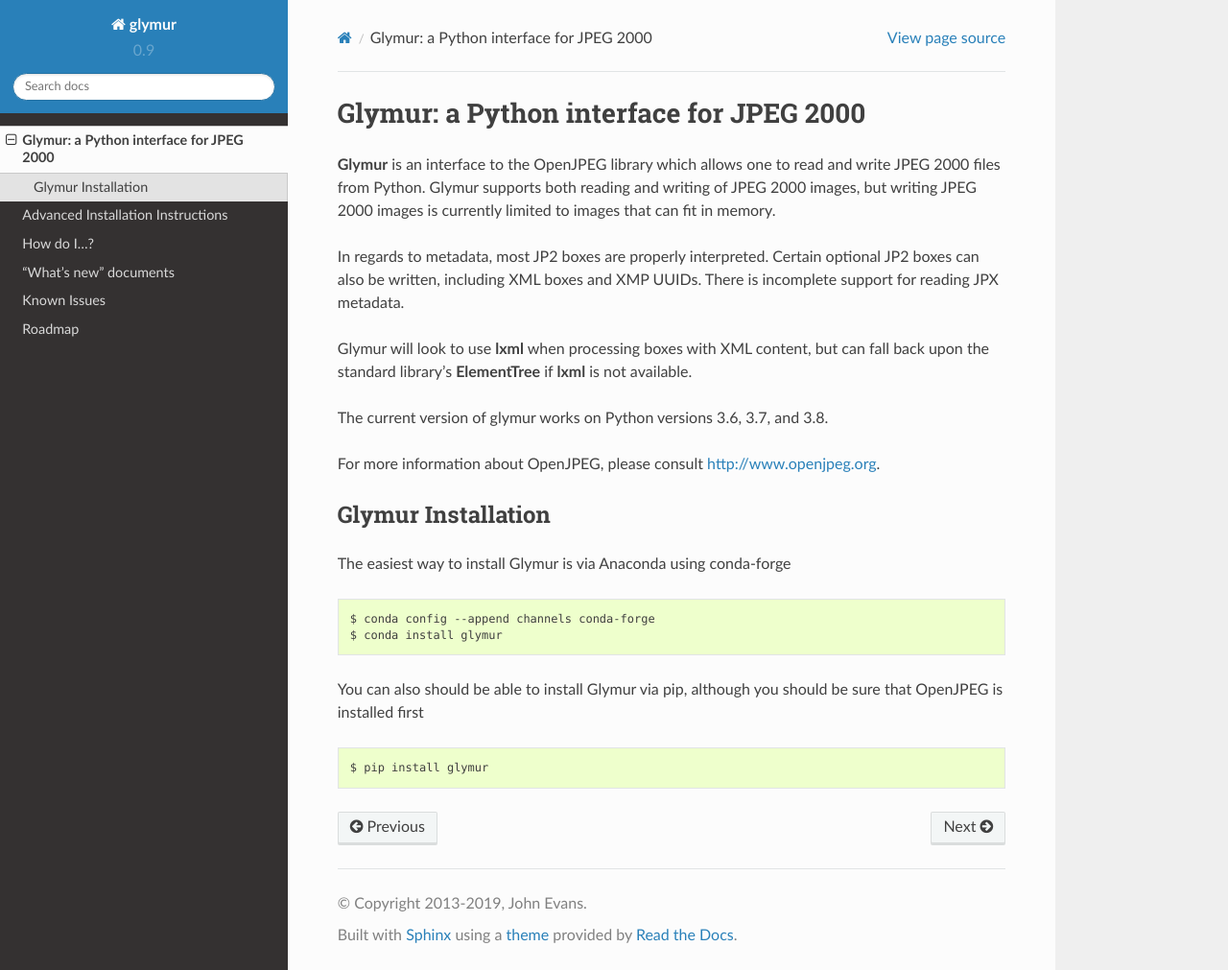
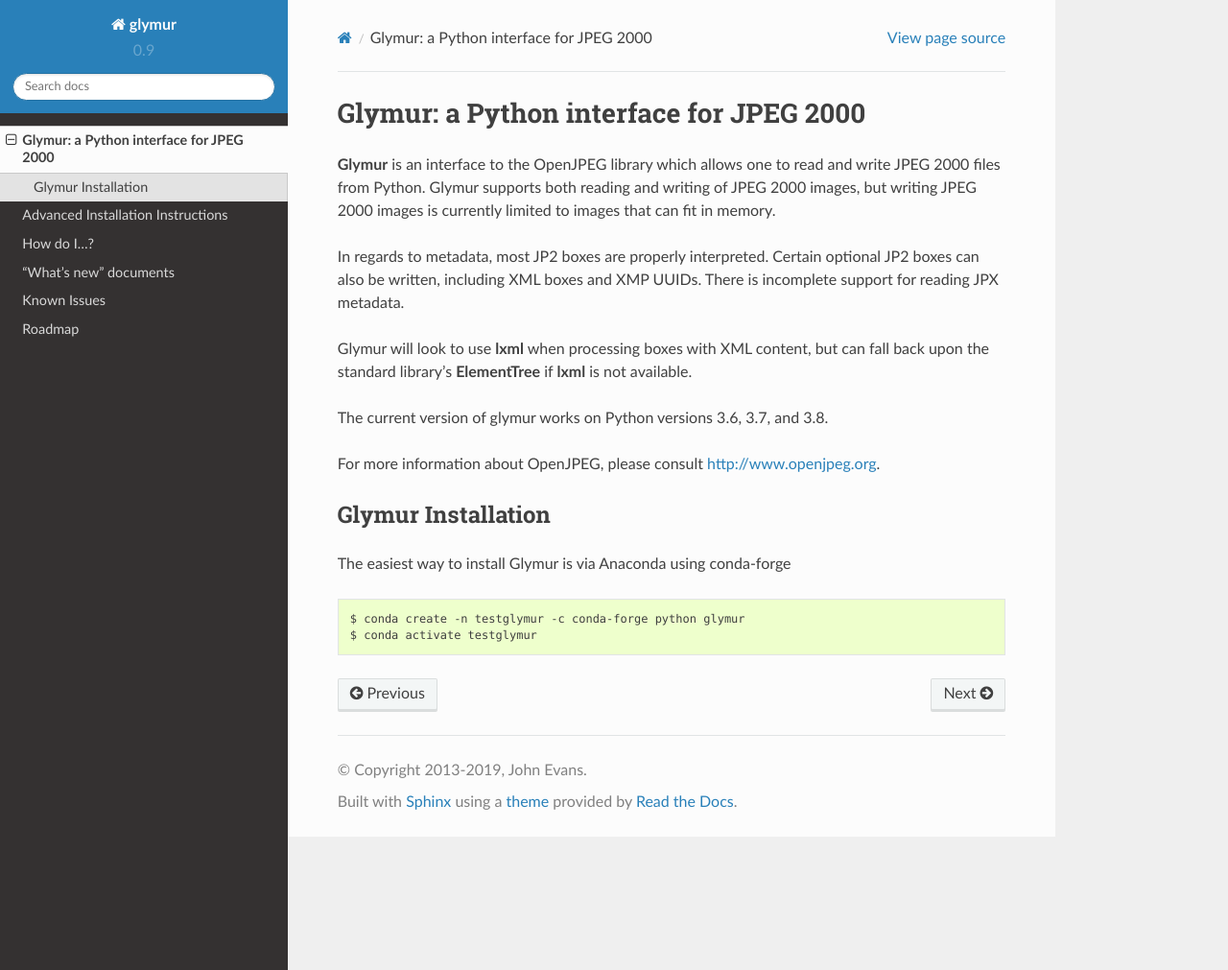
Before and after one commit to quintusdias/glymur, a Sphinx documentation site: the page built from docs/source/introduction.rst, in a window 1280 px wide and 1011 px high. Shown: the whole window at 96% size. Built offline with Sphinx 7.4.7 and the Read the Docs theme 2.0.0, drawn with Linux system fonts in a browser that asks for light colours.

Commit message:
Simplify installation instructions
Only specify how to use conda-forge for a test environment.  Leave it up
to the user to go any further than that.

```diff
--- a/docs/source/introduction.rst
+++ b/docs/source/introduction.rst
@@ -23,10 +23,5 @@
 ===================
 The easiest way to install Glymur is via Anaconda using conda-forge ::
 
-    $ conda config --append channels conda-forge
-    $ conda install glymur
-
-You can also should be able to install Glymur via pip, although you should
-be sure that OpenJPEG is installed first ::
-
-    $ pip install glymur
+    $ conda create -n testglymur -c conda-forge python glymur
+    $ conda activate testglymur
```
